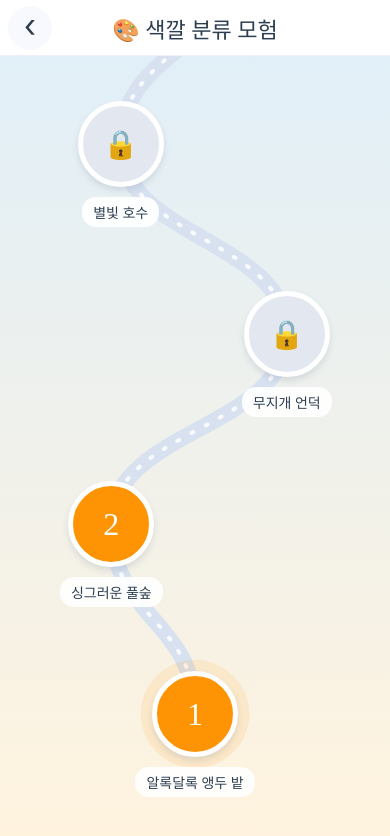
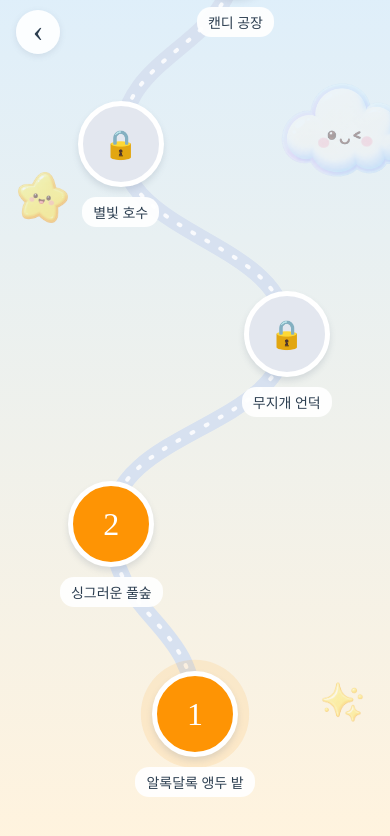
Before and after one commit to julia2524/playgrondApp, a React Native app: screen /StageMapScreen in a window 390 px wide. Shown: the top 836 px of the page. Built offline with nearby package versions, Linux system fonts and the light colour scheme.

Commit message:
로드맵 디자인 완료

```diff
--- a/components/common/DecorativeBackground.tsx
+++ b/components/common/DecorativeBackground.tsx
@@ -1,25 +1,16 @@
 import React from "react";
-import { Image, ImageSourcePropType } from "react-native";
+import { Image } from "react-native";
 import styled from "styled-components/native";
 import { ASSETS } from "../../constants/assets";
 
 export default function DecorativeBackground() {
   return (
     <Background pointerEvents="none">
-      <Cloud
-        source={ASSETS.decorCloud as ImageSourcePropType}
-        resizeMode="contain"
-      />
+      <Cloud source={ASSETS.decorCloud} resizeMode="contain" />
 
-      <Star
-        source={ASSETS.decorStar as ImageSourcePropType}
-        resizeMode="contain"
-      />
+      <Star source={ASSETS.decorStar} resizeMode="contain" />
 
-      <Sparkle
-        source={ASSETS.decorSparkle as ImageSourcePropType}
-        resizeMode="contain"
-      />
+      <Sparkle source={ASSETS.decorSparkle} resizeMode="contain" />
     </Background>
   );
 }
@@ -30,32 +21,44 @@ const Background = styled.View`
   left: 0;
   right: 0;
   bottom: 0;
+
   overflow: hidden;
+
+  z-index: 1;
 `;
 
 const Cloud = styled(Image)`
   position: absolute;
+
   width: 150px;
   height: 100px;
+
   top: 80px;
   right: -30px;
+
   opacity: 0.35;
 `;
 
 const Star = styled(Image)`
   position: absolute;
+
   width: 55px;
   height: 55px;
+
   top: 170px;
   left: 15px;
+
   opacity: 0.45;
 `;
 
 const Sparkle = styled(Image)`
   position: absolute;
+
   width: 45px;
   height: 45px;
+
   bottom: 120px;
   right: 25px;
+
   opacity: 0.4;
 `;
--- a/screens/StageMap/StageMapScreen.tsx
+++ b/screens/StageMap/StageMapScreen.tsx
@@ -14,6 +14,9 @@ import {
 import MapTrail from "../../components/stageMap/MapTrail";
 import StageNode from "../../components/stageMap/StageNode";
 import { useSafeAreaInsets } from "react-native-safe-area-context";
+import { BASIC_COLORS } from "../../constants/colors";
+import { SafeAreaView } from "react-native-safe-area-context";
+import DecorativeBackground from "../../components/common/DecorativeBackground";
 
 type NavigationProp = NativeStackNavigationProp<
   RootStackParamList,
@@ -114,14 +117,17 @@ export default function StageMapScreen() {
 
   return (
     <Container>
-      <Header style={{ paddingTop: insets.top, height: 56 + insets.top }}>
-        <BackButton onPress={() => navigation.goBack()} activeOpacity={0.7}>
-          <BackText>‹</BackText>
-        </BackButton>
-        <HeaderTitle>🎨 색깔 분류 모험</HeaderTitle>
-        <HeaderRight />
-      </Header>
+      <DecorativeBackground />
+      {/* 🌟 헤더에 안전영역(상태바 높이)만큼 패딩을 주어 카메라 홀 침범 방지
+        <Header style={{ paddingTop: insets.top }}>
+          <BackButton onPress={() => navigation.goBack()} activeOpacity={0.7}>
+            <BackText>‹</BackText>
+          </BackButton>
 
+          <HeaderTitle>🎨 색깔 분류 모험</HeaderTitle>
+
+          <HeaderRight />
+        </Header> */}
       <ScrollView
         ref={scrollRef}
         showsVerticalScrollIndicator={false}
@@ -163,6 +169,14 @@ export default function StageMapScreen() {
           })}
         </View>
       </ScrollView>
+      {/* 🌟 상단 카메라를 피해 예쁘게 떠 있는 플로팅 뒤로가기 버튼 */}
+      <BackButton
+        style={{ top: insets.top + 10 }}
+        onPress={() => navigation.goBack()}
+        activeOpacity={0.7}
+      >
+        <BackText>‹</BackText>
+      </BackButton>
     </Container>
   );
 }
--- a/styles/stageMapStyles.ts
+++ b/styles/stageMapStyles.ts
@@ -1,41 +1,61 @@
 import styled from "styled-components/native";
 import { Animated } from "react-native";
+import { BASIC_COLORS } from "../constants/colors";
 
 export const Container = styled.View`
   flex: 1;
-  background-color: #f8f9fe;
+  background-color: ${BASIC_COLORS.BACKGROUND};
+  position: relative; // 🌟 플로팅 버튼의 기준점
 `;
-
 // --------------------------------------------------
 // Header
 // --------------------------------------------------
 
 export const Header = styled.View`
-  min-height: 40px;
+  /* 기존 height: 56px 삭제 또는 min-height로 변경 */
+  min-height: 56px;
+
   flex-direction: row;
   align-items: center;
   justify-content: space-between;
-  padding-horizontal: 8px;
+
+  padding-horizontal: 12px;
+  padding-bottom: 10px; // 하단 여백 추가
+
   background-color: #ffffff;
+
   border-bottom-width: 1px;
   border-bottom-color: #edf0f7;
+
   elevation: 3;
   z-index: 10;
 `;
-
 export const BackButton = styled.TouchableOpacity`
+  position: absolute;
+  left: 16px;
   width: 44px;
   height: 44px;
+
   align-items: center;
   justify-content: center;
+
   border-radius: 22px;
-  background-color: #f8f9fe;
+  background-color: rgba(255, 255, 255, 0.9); // 살짝 투명한 흰색 유리알 느낌
+
+  elevation: 4;
+  shadow-color: #64748b;
+  shadow-offset: 0px 2px;
+  shadow-opacity: 0.15;
+  shadow-radius: 6px;
+
+  z-index: 99;
 `;
 
 export const BackText = styled.Text`
+  font-family: "Jua";
   font-size: 32px;
   color: #2c3e50;
-  margin-top: -4px;
+  margin-top: -3px;
 `;
 
 export const HeaderTitle = styled.Text`
```
